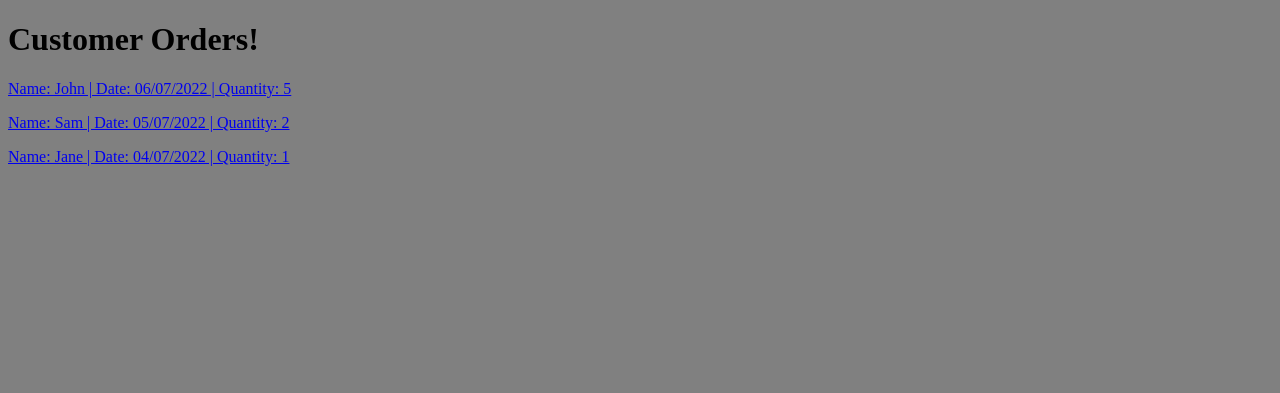
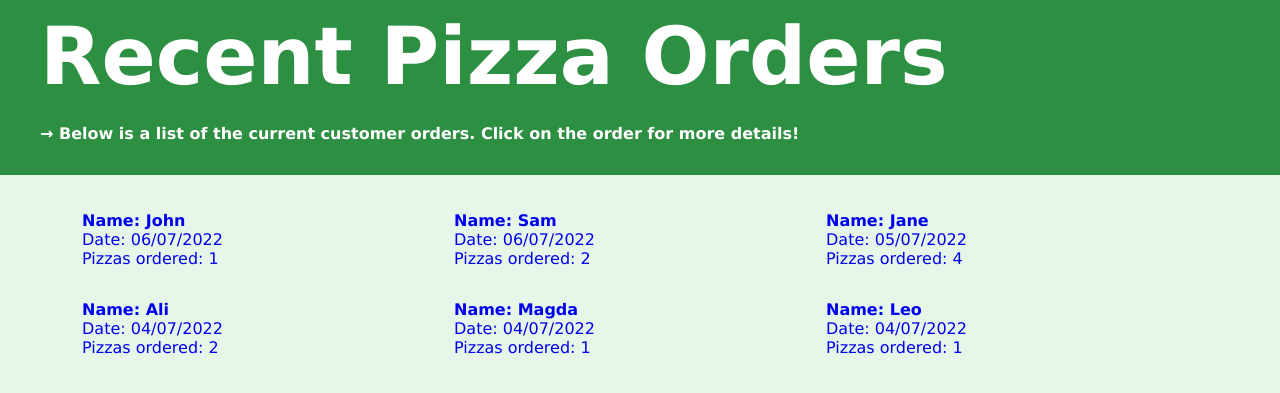
Before and after one commit to knowles28/week_03_day3-flask-lab-Lewis, a Flask app: page /orders in a window 1280 px wide. Shown: the top 393 px of the page. Run offline with Flask 2, Linux system fonts and the light colour scheme.

Commit message:
pushed CSS

```diff
--- a/models/customer_orders.py
+++ b/models/customer_orders.py
@@ -1,8 +1,12 @@
 from importlib import import_module
 from models.order import Order
 
-customer_order1 = Order("John", "06/07/2022", 5)
-customer_order2 = Order("Sam", "05/07/2022", 2)
-customer_order3 = Order("Jane","04/07/2022", 1)
+customer_order1 = Order("John", "06/07/2022", 1)
+customer_order2 = Order("Sam", "06/07/2022", 2)
+customer_order3 = Order("Jane","05/07/2022", 4)
+customer_order4 = Order("Ali","04/07/2022", 2)
+customer_order5 = Order("Magda","04/07/2022",1)
+customer_order6 = Order("Leo","04/07/2022", 1)
 
-customer_orders = [customer_order1, customer_order2, customer_order3]
+
+customer_orders = [customer_order1, customer_order2, customer_order3, customer_order4, customer_order5, customer_order6]
--- /dev/null
+++ b/static/style.css
@@ -0,0 +1,51 @@
+
+body {
+    background-color: #e6f7e9;
+    font-family: 'Lucida Sans', 'Lucida Sans Regular', 'Lucida Grande', 'Lucida Sans Unicode', Geneva, Verdana, sans-serif;
+    margin: 0px;
+}
+
+header {
+    background-color: #2C8F42;
+    color: white;
+    padding: 10px;
+    padding-left: 40px;
+    display: grid;
+    justify-content: left;
+    margin: 0;
+
+}
+
+header h1 {
+    margin: 0px;
+    font-size: 5rem;
+}
+
+
+.orders_list {
+color: rgb(17, 17, 110);
+}
+
+a {
+    text-decoration: none;
+}
+
+
+a:hover {
+    cursor: pointer;
+    color: rgb(234, 22, 22);
+    transition: scale(1.2);
+}
+
+
+.row {
+    display: grid;
+    justify-content: center;
+    grid-template-columns: 30% 30% 30%;
+    padding: 20px;
+}
+
+.order-page-text {
+    padding: 30px;
+    font-size: 1.2rem;
+}
--- a/templates/index.html
+++ b/templates/index.html
@@ -4,16 +4,24 @@
     <meta charset="UTF-8">
     <meta http-equiv="X-UA-Compatible" content="IE=edge">
     <meta name="viewport" content="width=device-width, initial-scale=1.0">
+    <link rel="stylesheet" href="{{ url_for('static', filename='style.css') }}">
     <title>Customer Orders</title>
-    <link rel="stylesheet" href="style.css">
+
 </head>
 <body>
+    <header>
+    <h1>Recent Pizza Orders</h1>
+    <h4> &#8594 Below is a list of the current customer orders. Click on the order for more details!</h4>
+    </header>
 
-        <h1>Customer Orders!</h1>
+
+    <section class="orders-list row">
 
     {% for order in all_orders %}
-        <p><a href="/orders/{{ loop.index0 }}">Name: {{ order.customer_name }} | Date: {{ order.order_date }} | Quantity: {{ order.quantity }}</a></p>
+        <p class="orders"><a href="/orders/{{ loop.index0 }}"> <b>Name: {{ order.customer_name }}</b> <br> Date: {{ order.order_date }} <br> Pizzas ordered: {{ order.quantity }}</a></p>
     {% endfor %}
+
+    </section>
 
 </body>
 </html>
--- a/templates/style.css
+++ /dev/null
@@ -1,3 +0,0 @@
-body {
-    background-color: grey;
-}
```
Also changed, not shown: templates/order.html (+13 -5 lines).
